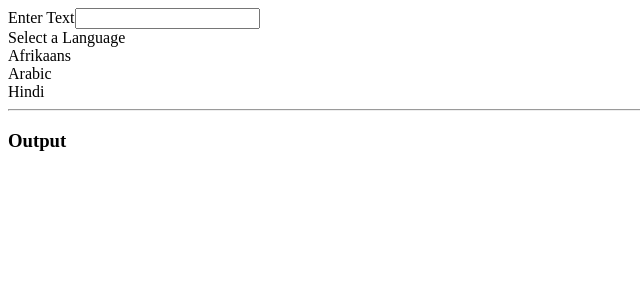
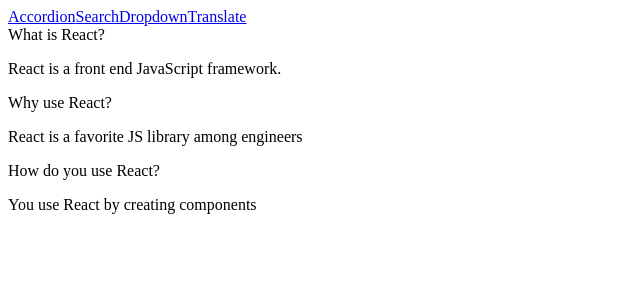
Before and after one commit to laslomcd/react-widgets, a React (Create React App) app: page / in a window 1280 px wide. Shown: the top 300 px of the page, without its empty margins (0-640 px from the left). Built offline with nearby package versions, Linux system fonts and the light colour scheme; no server answers; the HTML template or start-up script is replaced by a standard one.

Commit message:
started navigation

```diff
--- a/src/App.js
+++ b/src/App.js
@@ -3,6 +3,8 @@
 import Search from "./components/Search";
 import Dropdown from "./components/Dropdown";
 import Translate from "./components/Translate";
+import Route from "./components/Route";
+import Header from "./components/Header";
 
 const items = [
 	{
@@ -36,15 +38,22 @@
 
 const App = () => {
 	const [selected, setSelected] = useState(options[0]);
-	const [showDropdown, setShowDropdown] = useState(true);
 
 	return (
-		// <div>
-		// 	<button onClick={() => setShowDropdown(!showDropdown)}>Toggle Dropdown</button>
-		// 	{showDropdown ? <Dropdown options={options} selected={selected} onSelectedChange={setSelected} /> : null}
-		// </div>
 		<div>
-			<Translate />
+			<Header />
+			<Route path="/">
+				<Accordion items={items} />
+			</Route>
+			<Route path="/list">
+				<Search />
+			</Route>
+			<Route path="/dropdown">
+				<Dropdown label="Select a color" options={options} selected={selected} onSelectedChange={setSelected} />
+			</Route>
+			<Route path="/translate">
+				<Translate />
+			</Route>
 		</div>
 	);
 };
--- a/src/components/Dropdown.js
+++ b/src/components/Dropdown.js
@@ -18,7 +18,6 @@
 		document.body.addEventListener("click", onBodyClick);
 
 		return () => {
-			console.log("removed");
 			document.body.removeEventListener("click", onBodyClick);
 		};
 	}, []);
--- /dev/null
+++ b/src/components/Header.js
@@ -0,0 +1,22 @@
+import React from "react";
+
+const Header = () => {
+	return (
+		<div className="ui secondary pointing menu">
+			<a href="/" className="item">
+				Accordion
+			</a>
+			<a href="/list" className="item">
+				Search
+			</a>
+			<a href="/dropdown" className="item">
+				Dropdown
+			</a>
+			<a href="/translate" className="item">
+				Translate
+			</a>
+		</div>
+	);
+};
+
+export default Header;
--- /dev/null
+++ b/src/components/Route.js
@@ -0,0 +1,5 @@
+const Route = ({ path, children }) => {
+	return window.location.pathname === path ? children : null;
+};
+
+export default Route;
```
Also changed, not shown: 1 other file (tests, documents, lock files or other folders).
